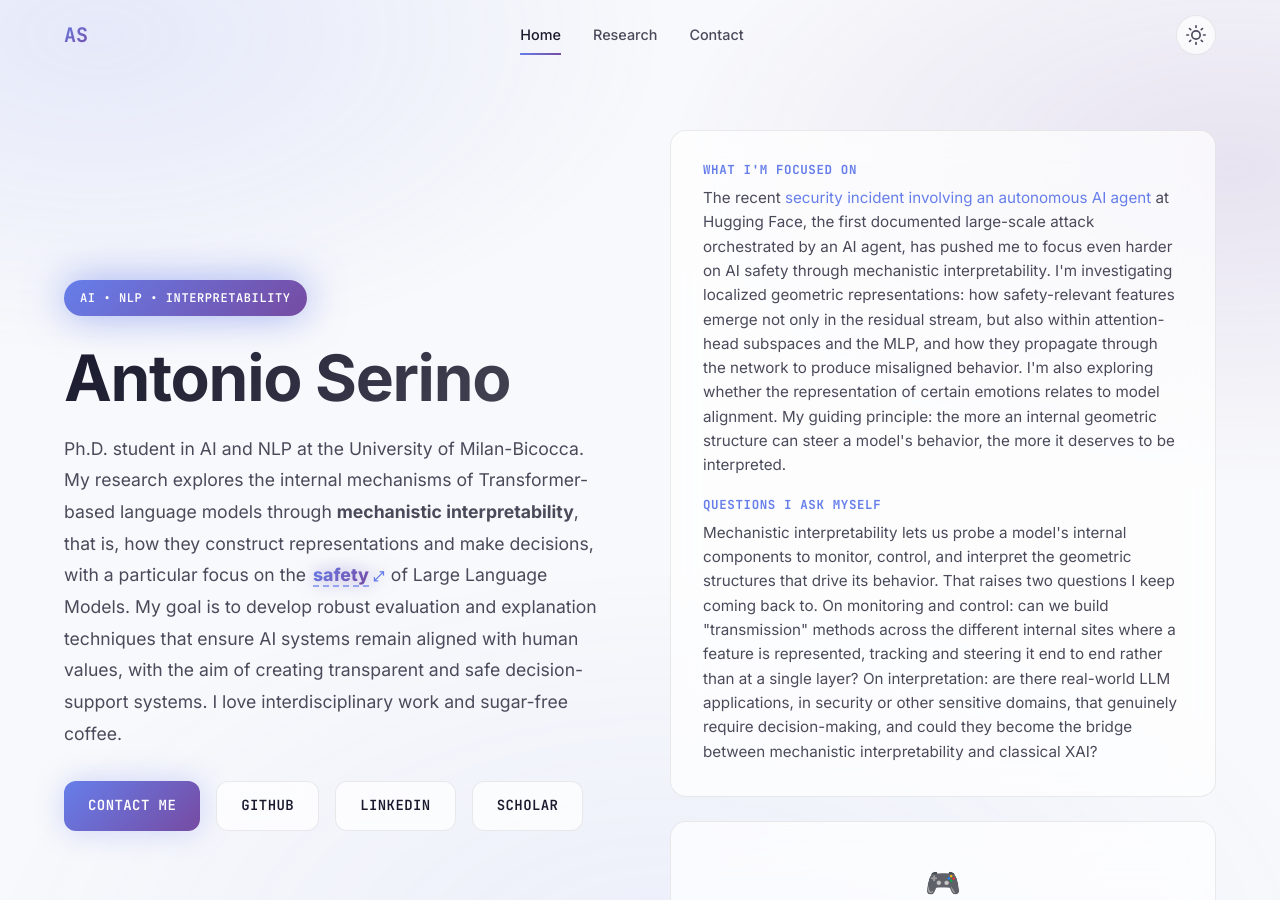
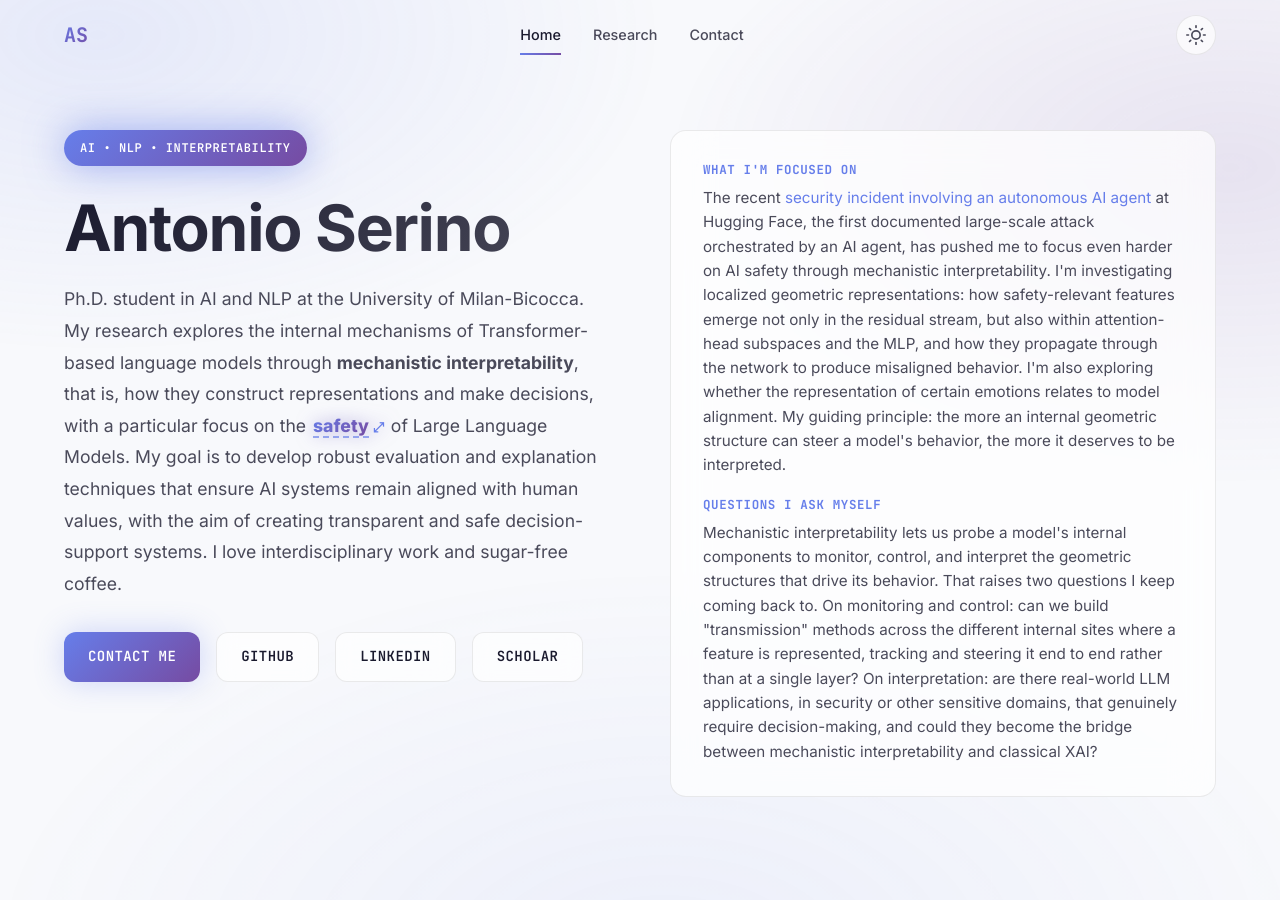
Before and after one commit to serino28/serino28.github.io, a Jekyll site: the page built from index.html, in a window 1280 px wide and 900 px high. Built offline with Jekyll 4.4.1, drawn with Linux system fonts in a browser that asks for light colours; a script that is not in the unit is left out; some of the changed text lies outside the part shown.

Commit message:
Fix hero column misalignment; drop the empty game placeholder for now
align-items: center on .hero-grid vertically centered each column, but
the right column (focus-card + play-card placeholder) was 851px vs the
left column's 552px, so the badge/H1 sat ~180px lower than the top of
the right box, with a ~300px dead gap under the CTA buttons.

- Set .hero-grid to align-items: start so both columns share a top edge
- Remove the empty play-card placeholder from the right column; it was a
  stub with no real content and the main contributor to the imbalance.
  Left a TODO comment: revisit once the game is decided, including
  whether it belongs under focus-card or needs its own layout
- Drop the now-dead .play-card/.play-placeholder/.play-icon CSS

Co-Authored-By: Claude Opus 4.8 <noreply@anthropic.com>

```diff
--- a/assets/css/style.css
+++ b/assets/css/style.css
@@ -313,7 +313,7 @@ h3 { font-size: clamp(1.25rem, 2vw, 1.5rem); }
   display: grid;
   grid-template-columns: 1fr 1fr;
   gap: 60px;
-  align-items: center;
+  align-items: start;
 }
 
 .hero-content {
@@ -569,24 +569,6 @@ h3 { font-size: clamp(1.25rem, 2vw, 1.5rem); }
   color: var(--text-secondary);
   font-size: 0.95rem;
   line-height: 1.6;
-}
-
-.play-card {
-  min-height: 160px;
-  display: flex;
-  align-items: center;
-  justify-content: center;
-}
-
-.play-placeholder {
-  text-align: center;
-  color: var(--text-muted);
-}
-
-.play-icon {
-  display: block;
-  font-size: 1.8rem;
-  margin-bottom: 8px;
 }
 
 /* ===== BUTTONS ===== */
--- a/index.html
+++ b/index.html
@@ -53,13 +53,8 @@ title: "Home"
                     LLM applications, in security or other sensitive domains, that genuinely require decision-making,
                     and could they become the bridge between mechanistic interpretability and classical XAI?</p>
             </div>
-
-            <div class="glass-card play-card" data-anim data-anim-delay="2">
-                <div class="play-placeholder">
-                    <span class="play-icon">🎮</span>
-                    <p>Something to play with is coming here.</p>
-                </div>
-            </div>
+            <!-- TODO: game widget goes here once decided (e.g. chess vs an engine).
+                 Revisit whether it fits under focus-card or needs its own layout. -->
         </div>
     </div>
 </section>
```
